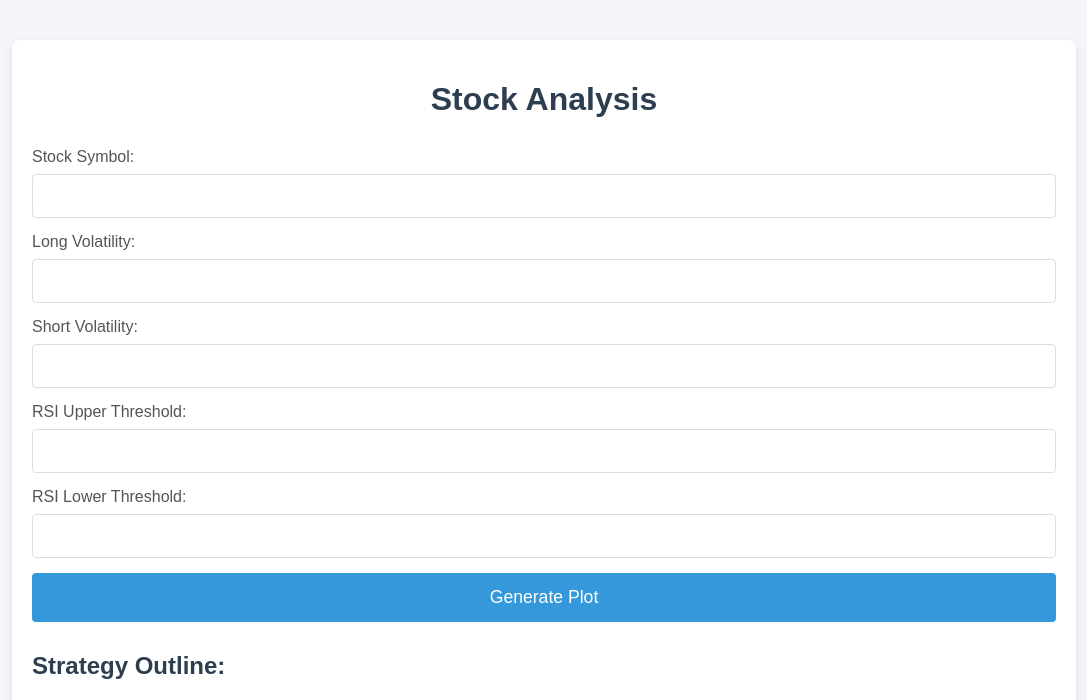
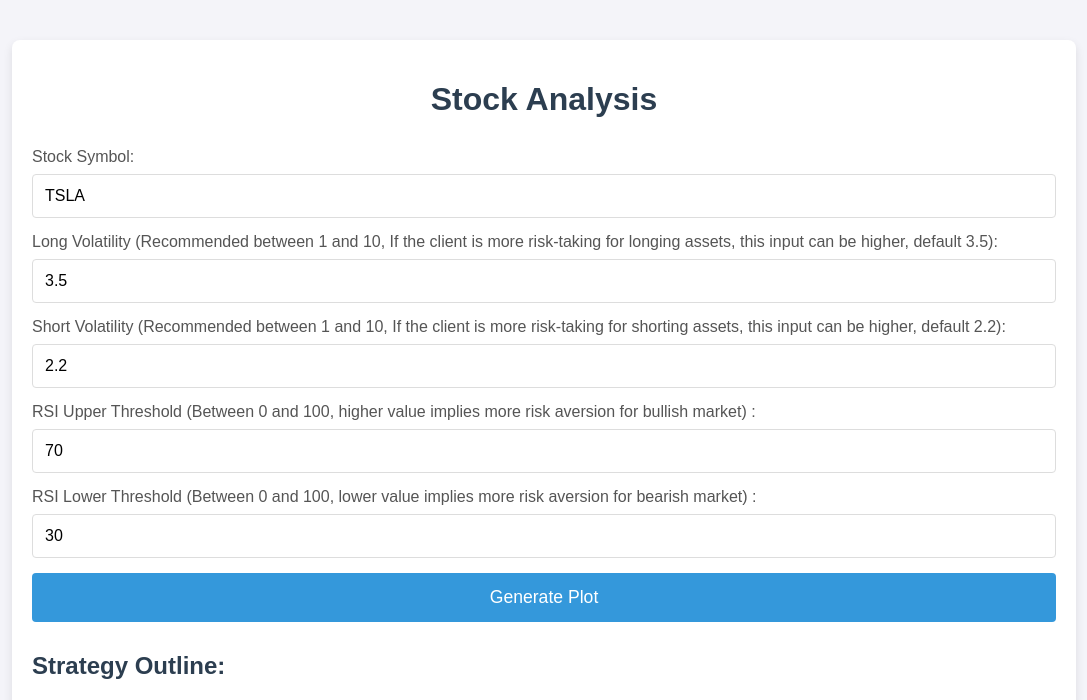
Before and after one commit to gh153/533_project_private, a Flask app: page / in a window 1280 px wide. Shown: the top 700 px of the page, without its empty margins (96-1183 px from the left). Run offline with Flask 3, Linux system fonts and the light colour scheme.

Commit message:
Recommended inputs and explaining every input

```diff
--- a/templates/index.html
+++ b/templates/index.html
@@ -14,27 +14,27 @@
         <form method="POST" action="/plot">
             <div class="input-group">
                 <label for="stock_symbol">Stock Symbol:</label>
-                <input type="text" id="stock_symbol" name="stock_symbol" required>
+                <input type="text" id="stock_symbol" name="stock_symbol" value="TSLA" required>
             </div>
 
             <div class="input-group">
-                <label for="long_volatility">Long Volatility:</label>
-                <input type="number" id="long_volatility" name="long_volatility" step="0.01" required>
+                <label for="long_volatility">Long Volatility (Recommended between 1 and 10, If the client is more risk-taking for longing assets, this input can be higher, default 3.5):</label>
+                <input type="number" id="long_volatility" name="long_volatility" step="0.01" value=3.5 required>
             </div>
 
             <div class="input-group">
-                <label for="short_volatility">Short Volatility:</label>
-                <input type="number" id="short_volatility" name="short_volatility" step="0.01" required>
+                <label for="short_volatility">Short Volatility (Recommended between 1 and 10, If the client is more risk-taking for shorting assets, this input can be higher, default 2.2):</label>
+                <input type="number" id="short_volatility" name="short_volatility" step="0.01" value=2.2 required>
             </div>
 
             <div class="input-group">
-                <label for="rsi_upper">RSI Upper Threshold:</label>
-                <input type="number" id="rsi_upper" name="rsi_upper" step="0.01" required>
+                <label for="rsi_upper">RSI Upper Threshold (Between 0 and 100, higher value implies more risk aversion for bullish market) :</label>
+                <input type="number" id="rsi_upper" name="rsi_upper" step="0.01" value=70 required>
             </div>
 
             <div class="input-group">
-                <label for="rsi_lower">RSI Lower Threshold:</label>
-                <input type="number" id="rsi_lower" name="rsi_lower" step="0.01" required>
+                <label for="rsi_lower">RSI Lower Threshold (Between 0 and 100, lower value implies more risk aversion for bearish market) :</label>
+                <input type="number" id="rsi_lower" name="rsi_lower" step="0.01" value=30 required>
             </div>
 
             <button type="submit">Generate Plot</button>
```
